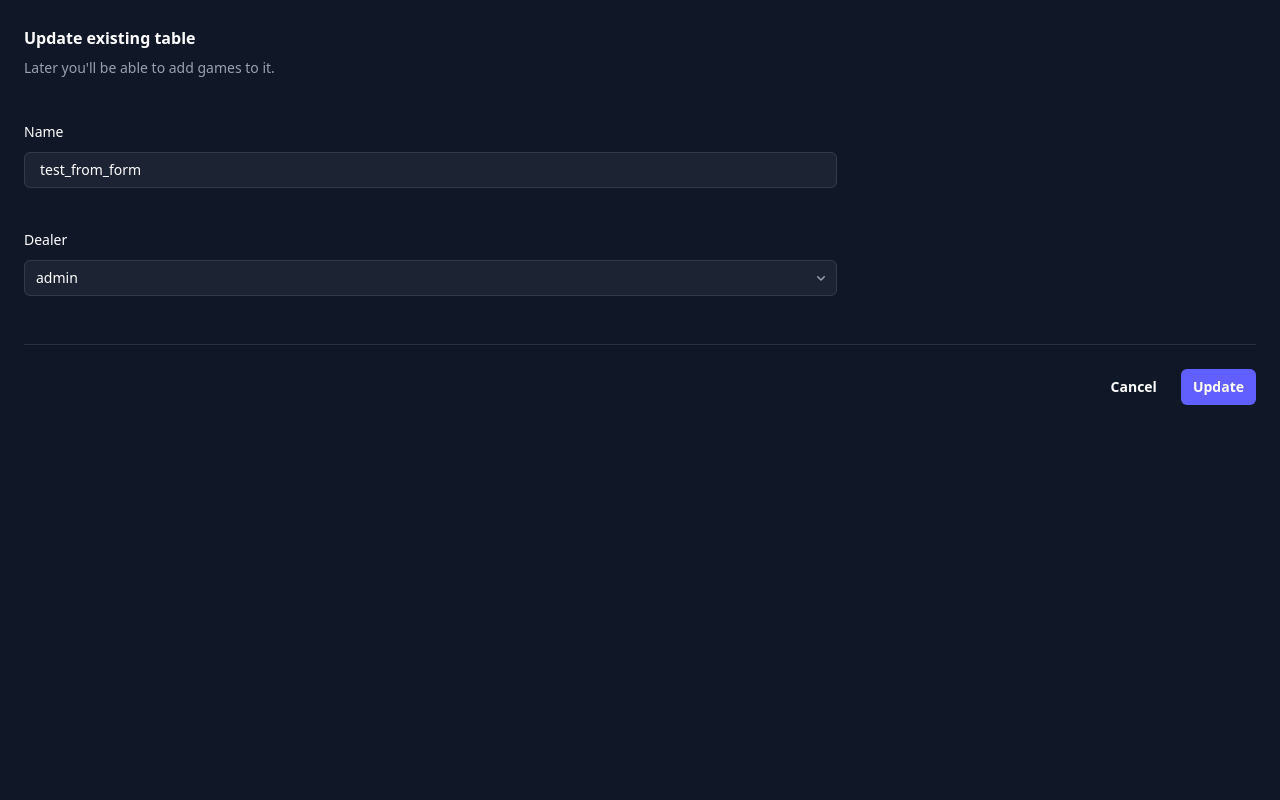
After one commit to KompocikDot/pokero, a Django app: page /tables/5/update/ in a window 1280 px wide. The commit adds this page. Run offline with Django 5.2, Linux system fonts and the light colour scheme; data comes from the database, SQL or seed files in the repository; both versions use the stored data as it was after the commit; some libraries are stand-ins or nearby versions.

Commit message:
Add table update and delete views

```diff
--- a/app/tables/urls.py
+++ b/app/tables/urls.py
@@ -1,8 +1,10 @@
 from django.urls import path
-from .views import TableObjectView, TablesCreateView, TablesListView
+from .views import TableDeleteView, TableObjectView, TableUpdateView, TablesCreateView, TablesListView
 
 urlpatterns = [
     path('', TablesListView.as_view(), name="tables_list_view"),
     path('<int:pk>/', TableObjectView.as_view(), name="table_object_view"),
     path('create/', TablesCreateView.as_view(), name="table_create_view"),
+    path('<int:pk>/delete/', TableDeleteView.as_view(), name="table_delete_view"),
+    path('<int:pk>/update/', TableUpdateView.as_view(), name="table_update_view"),
 ]
--- a/app/tables/views.py
+++ b/app/tables/views.py
@@ -1,4 +1,5 @@
-from django.views.generic import ListView, DetailView, CreateView
+from django.urls import reverse_lazy
+from django.views.generic import DeleteView, ListView, DetailView, CreateView, UpdateView
 from .models import Table
 
 class TablesListView(ListView):
@@ -10,3 +11,12 @@ class TableObjectView(DetailView):
 class TablesCreateView(CreateView):
     model = Table
     fields = "__all__"
+
+class TableDeleteView(DeleteView):
+    model = Table
+    success_url = reverse_lazy('tables_list_view')
+
+class TableUpdateView(UpdateView):
+    model = Table
+    fields = "__all__"
+    template_name_suffix = "_update"
--- /dev/null
+++ b/app/templates/tables/table_update.html
@@ -0,0 +1,44 @@
+{% extends "base.html" %}
+{% load widget_tweaks %}
+
+{% block content %}
+<form class="p-6" method="post">
+  {% csrf_token %}
+  <div class="space-y-12">
+    <div class="border-b border-white/10 pb-12">
+      <h2 class="text-base/7 font-semibold text-white">Update existing table</h2>
+      <p class="mt-1 text-sm/6 text-gray-400">Later you'll be able to add games to it.</p>
+
+      <div class="mt-10 grid grid-cols-1 gap-x-6 gap-y-8 sm:grid-cols-6">
+        <div class="sm:col-span-4">
+          <label for="username" class="block text-sm/6 font-medium text-white">Name</label>
+          <div class="mt-2">
+	      <div class="flex items-center rounded-md bg-white/5 pl-3 outline-1 -outline-offset-1 outline-white/10 focus-within:outline-2 focus-within:-outline-offset-2 focus-within:outline-indigo-500">
+		{% render_field form.name class+="block min-w-0 grow bg-transparent py-1.5 pr-3 pl-1 text-base text-white placeholder:text-gray-500 focus:outline-none sm:text-sm/6" %}
+            </div>
+          </div>
+        </div>
+      </div>
+
+      <div class="mt-10 grid grid-cols-1 gap-x-6 gap-y-8 sm:grid-cols-6">
+        <div class="sm:col-span-4">
+          <label for="username" class="block text-sm/6 font-medium text-white">Dealer</label>
+          <div class="mt-2">
+            <div class="mt-2 grid grid-cols-1">
+	      {% render_field form.dealer class+="col-start-1 row-start-1 w-full appearance-none rounded-md bg-white/5 py-1.5 pr-8 pl-3 text-base text-white outline-1 -outline-offset-1 outline-white/10 *:bg-gray-800 focus:outline-2 focus:-outline-offset-2 focus:outline-indigo-500 sm:text-sm/6" %}
+	      <svg viewBox="0 0 16 16" fill="currentColor" data-slot="icon" aria-hidden="true" class="pointer-events-none col-start-1 row-start-1 mr-2 size-5 self-center justify-self-end text-gray-400 sm:size-4">
+                <path d="M4.22 6.22a.75.75 0 0 1 1.06 0L8 8.94l2.72-2.72a.75.75 0 1 1 1.06 1.06l-3.25 3.25a.75.75 0 0 1-1.06 0L4.22 7.28a.75.75 0 0 1 0-1.06Z" clip-rule="evenodd" fill-rule="evenodd" />
+              </svg>
+	    </div>
+          </div>
+        </div>
+      </div>
+    </div>
+  </div>
+
+  <div class="mt-6 flex items-center justify-end gap-x-6">
+    <a href="{% url 'table_object_view' object.pk %}" class="text-sm/6 font-semibold text-white">Cancel</a>
+    <button type="submit" class="rounded-md bg-indigo-500 px-3 py-2 text-sm font-semibold text-white focus-visible:outline-2 focus-visible:outline-offset-2 focus-visible:outline-indigo-500">Update</button>
+  </div>
+</form>
+{% endblock %}
--- a/app/theme/static/css/dist/styles.css
+++ b/app/theme/static/css/dist/styles.css
@@ -7,6 +7,8 @@
     'Noto Color Emoji';
     --font-mono: ui-monospace, SFMono-Regular, Menlo, Monaco, Consolas, 'Liberation Mono', 'Courier New',
     monospace;
+    --color-red-400: oklch(70.4% 0.191 22.216);
+    --color-red-500: oklch(63.7% 0.237 25.331);
     --color-green-400: oklch(79.2% 0.209 151.711);
     --color-indigo-300: oklch(78.5% 0.115 274.713);
     --color-indigo-400: oklch(67.3% 0.182 276.935);
@@ -447,6 +449,9 @@
   .self-center {
     align-self: center;
   }
+  .self-end {
+    align-self: flex-end;
+  }
   .justify-self-center {
     justify-self: center;
   }
@@ -542,6 +547,9 @@
   }
   .bg-indigo-500 {
     background-color: var(--color-indigo-500);
+  }
+  .bg-red-500 {
+    background-color: var(--color-red-500);
   }
   .bg-rose-400\/10 {
     background-color: color-mix(in srgb, oklch(71.2% 0.194 13.428) 10%, transparent);
@@ -900,6 +908,13 @@
       }
     }
   }
+  .hover\:bg-red-400 {
+    &:hover {
+      @media (hover: hover) {
+        background-color: var(--color-red-400);
+      }
+    }
+  }
   .hover\:bg-white\/20 {
     &:hover {
       @media (hover: hover) {
@@ -953,6 +968,11 @@
   .focus-visible\:outline-indigo-500 {
     &:focus-visible {
       outline-color: var(--color-indigo-500);
+    }
+  }
+  .focus-visible\:outline-red-500 {
+    &:focus-visible {
+      outline-color: var(--color-red-500);
     }
   }
   .disabled\:border-white\/5 {
```
Also changed, not shown: app/templates/tables/table_detail.html (+10 -1 lines), app/db.sqlite3.
